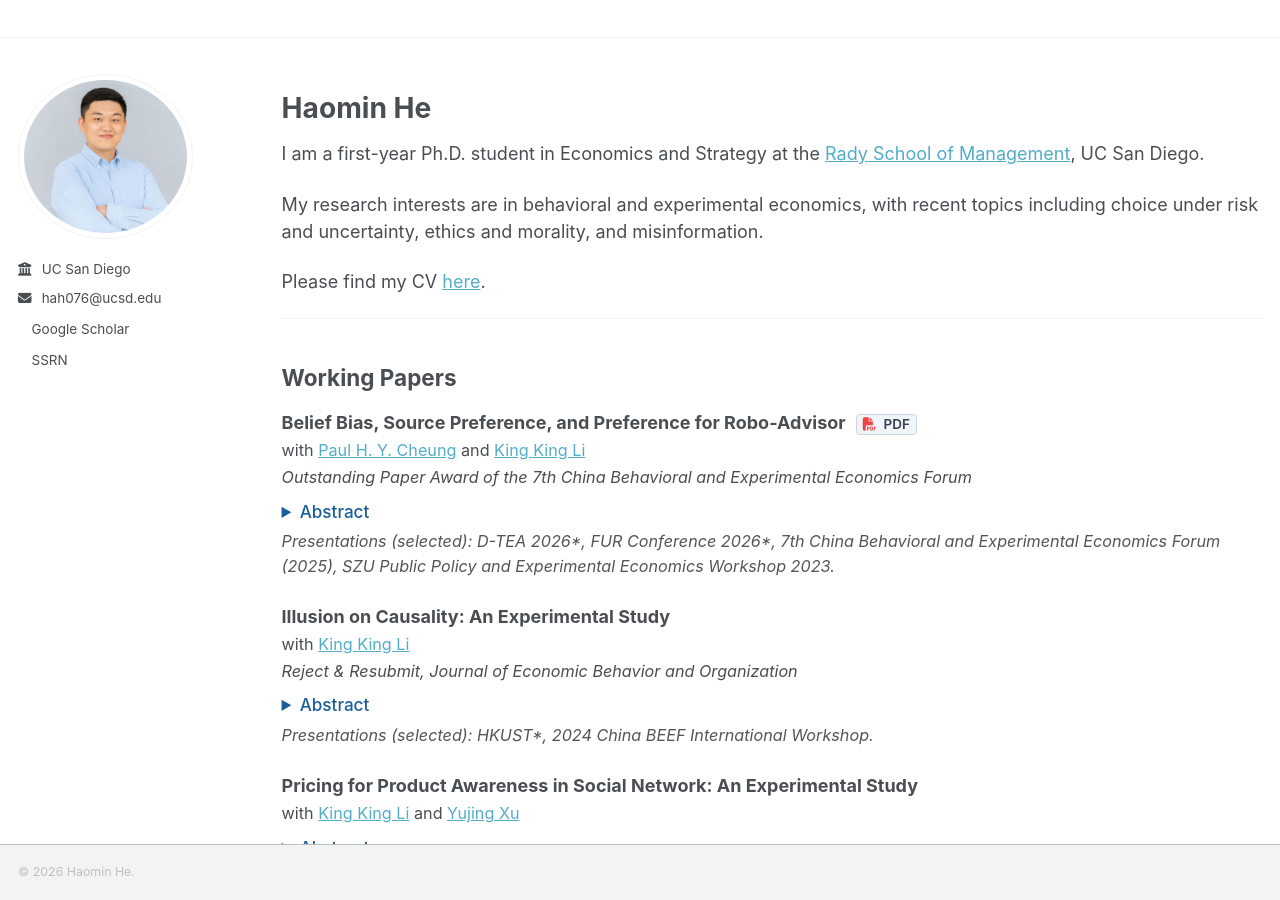
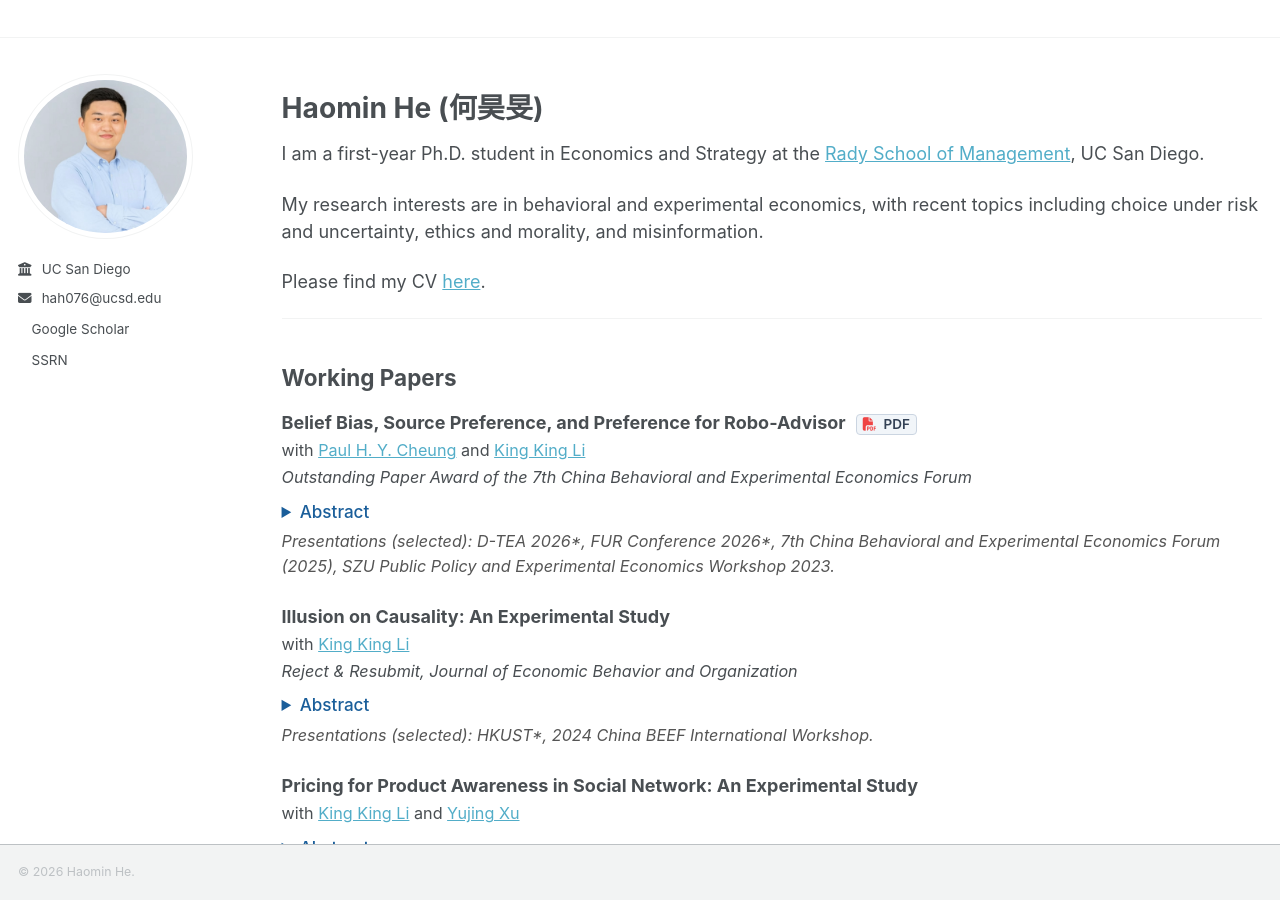
Before and after one commit to haomin-he/haomin-he.github.io, a Jekyll site: the page built from _pages/about.md, in a window 1280 px wide and 900 px high. Built offline with Jekyll 4.4.1, drawn with Linux system fonts in a browser that asks for light colours; a script bundle is joined from its source files by our own code; a style sheet for code colours, icons or effects is not loaded.

Commit message:
Update about.md

```diff
--- a/_pages/about.md
+++ b/_pages/about.md
@@ -1,7 +1,7 @@
 ---
 layout: archive
 permalink: /
-title: "Haomin He"
+title: "Haomin He (何昊旻)"
 author_profile: true
 redirect_from:
   - /about/
```
